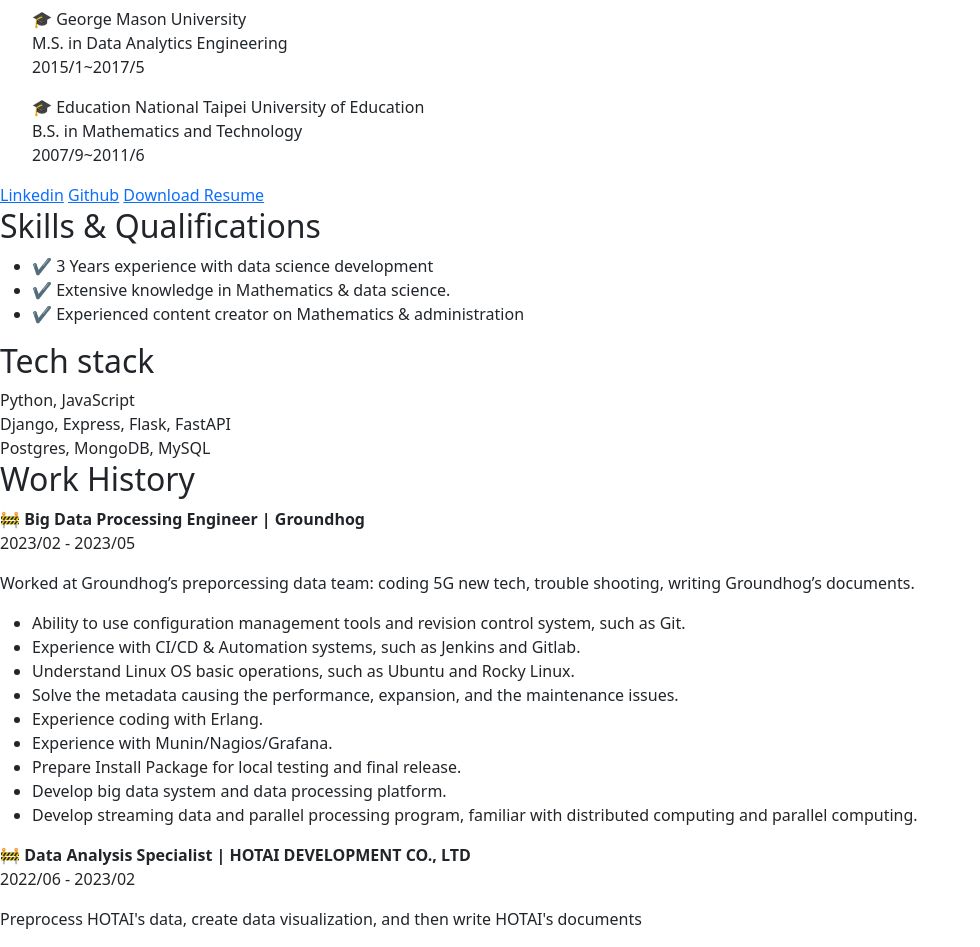
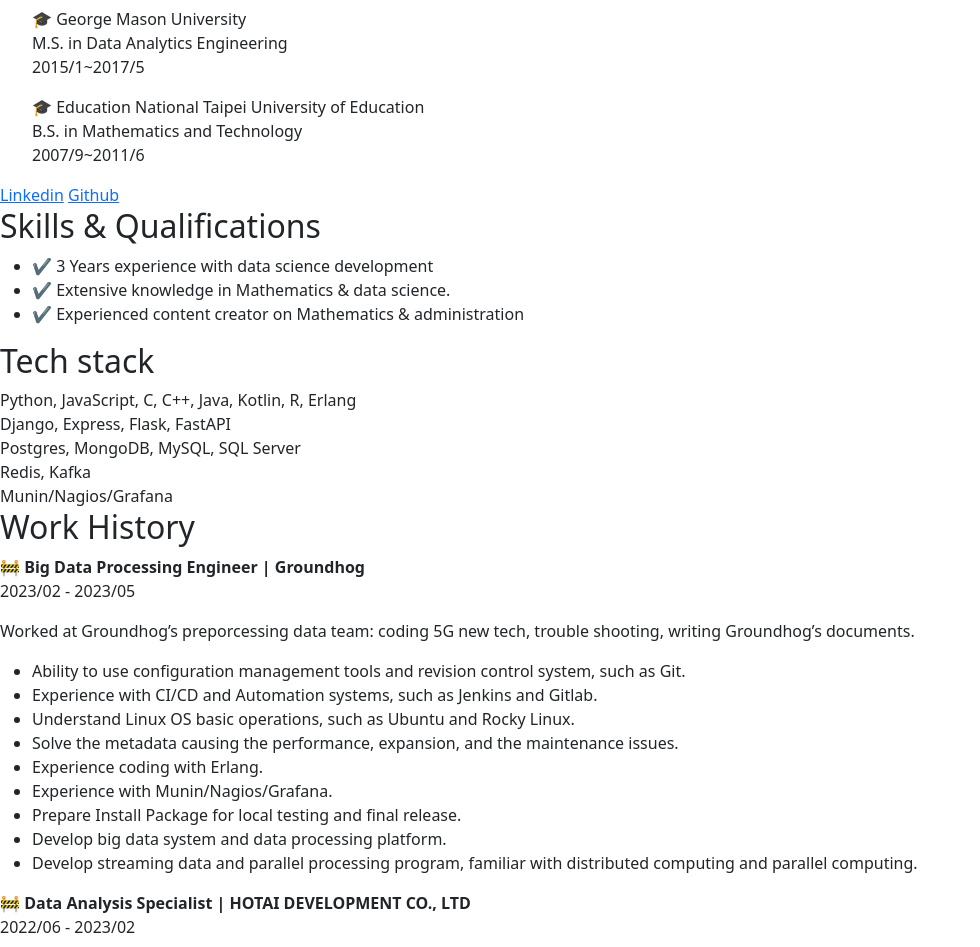
Before and after one commit to kuanhunglingary/django, a Django app: page / in a window 1280 px wide. Shown: the part 231-1178 px from the top of the page, without its empty margins (0-980 px from the left). Run offline with Django 5.2, Linux system fonts and the light colour scheme; some libraries are stand-ins or nearby versions.

Commit message:
Update "./templates/base.html"

```diff
--- a/templates/base.html
+++ b/templates/base.html
@@ -61,7 +61,7 @@
                         <a href="https://www.linkedin.com/in/kuan-hung-lin-045874b6/"
                            target="_blank">Linkedin</a>
                         <a href="https://github.com/kuanhunglingary" target="_blank">Github</a>
-                        <a href="./assets/resume.pdf" target="_blank">Download Resume</a>
+                        {% comment %} <a href="./assets/resume.pdf" target="_blank">Download Resume</a> {% endcomment %}
                     </div>
                 </section>
                 <section class="section--page">
@@ -77,14 +77,20 @@
                     <h2>Tech stack</h2>
                     <div id="wrapper--techstack__items">
                         <div class="card--techstack">
-                            <span>Python, JavaScript</span>
+                            <span>Python, JavaScript, C, C++, Java, Kotlin, R, Erlang</span>
                         </div>
                         <div class="card--techstack">
                             <span>Django, Express, Flask, FastAPI</span>
                         </div>
                         <!-- <div class="card--techstack"><span>React, Next JS</span></div> -->
                         <div class="card--techstack">
-                            <span>Postgres, MongoDB, MySQL</span>
+                            <span>Postgres, MongoDB, MySQL, SQL Server</span>
+                        </div>
+                        <div class="card--techstack">
+                            <span>Redis, Kafka</span>
+                        </div>
+                        <div class="card--techstack">
+                            <span>Munin/Nagios/Grafana</span>
                         </div>
                     </div>
                 </section>
@@ -99,7 +105,7 @@
                         </p>
                         <ul>
                             <li>Ability to use configuration management tools and revision control system, such as Git.</li>
-                            <li>Experience with CI/CD & Automation systems, such as Jenkins and Gitlab.</li>
+                            <li>Experience with CI/CD and Automation systems, such as Jenkins and Gitlab.</li>
                             <li>Understand Linux OS basic operations, such as Ubuntu and Rocky Linux.</li>
                             <li>Solve the metadata causing the performance, expansion, and the maintenance issues.</li>
                             <li>Experience coding with Erlang.</li>
```
